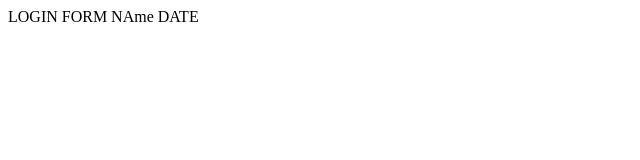
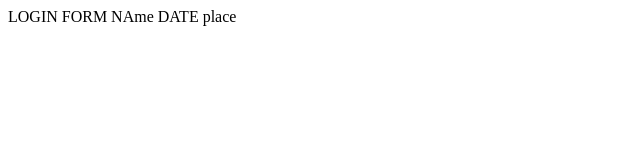
Before and after one commit to me-sathish/test, a plain HTML site: page login.html in a window 1280 px wide. Shown: the full height of the page, 0-640 px from the left. Drawn offline with Linux system fonts and the light colour scheme.

Commit message:
changed to check"

```diff
--- a/login.html
+++ b/login.html
@@ -6,5 +6,6 @@
     LOGIN FORM
     NAme
     DATE
+    place
   </body>
 </html>
```
